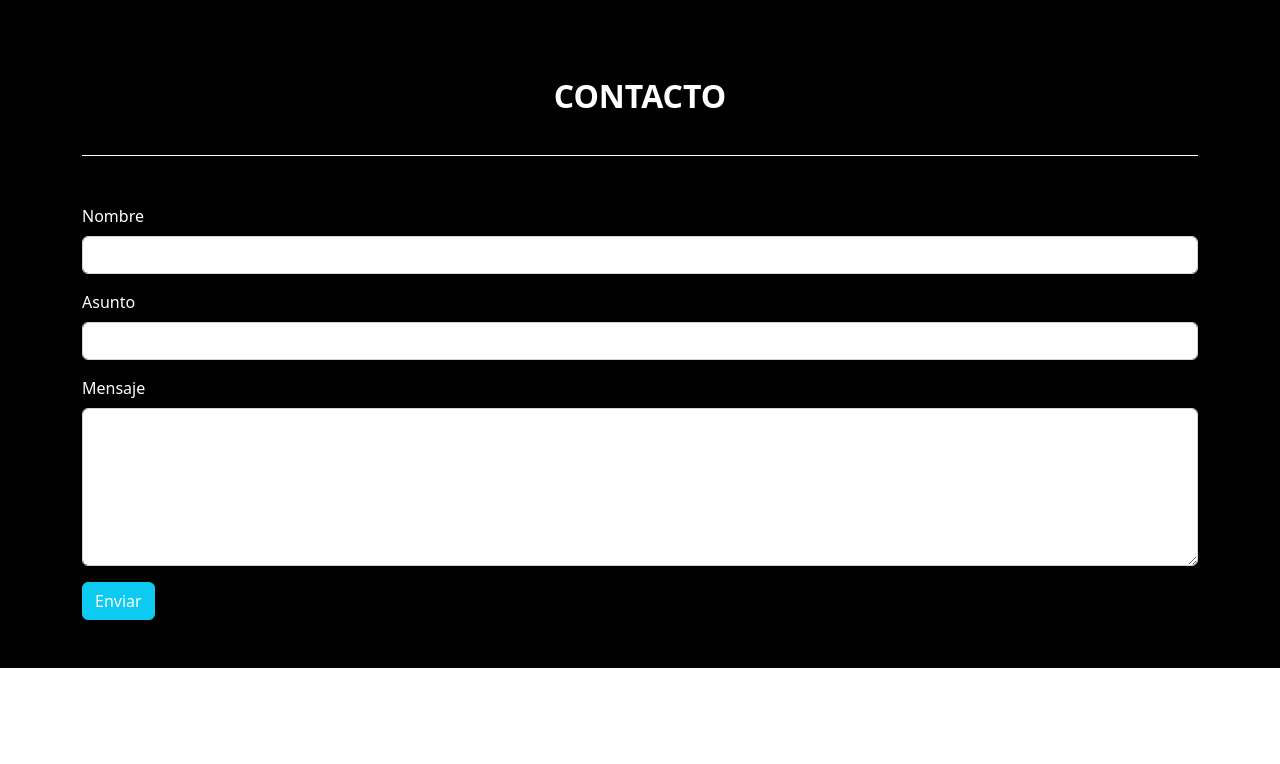
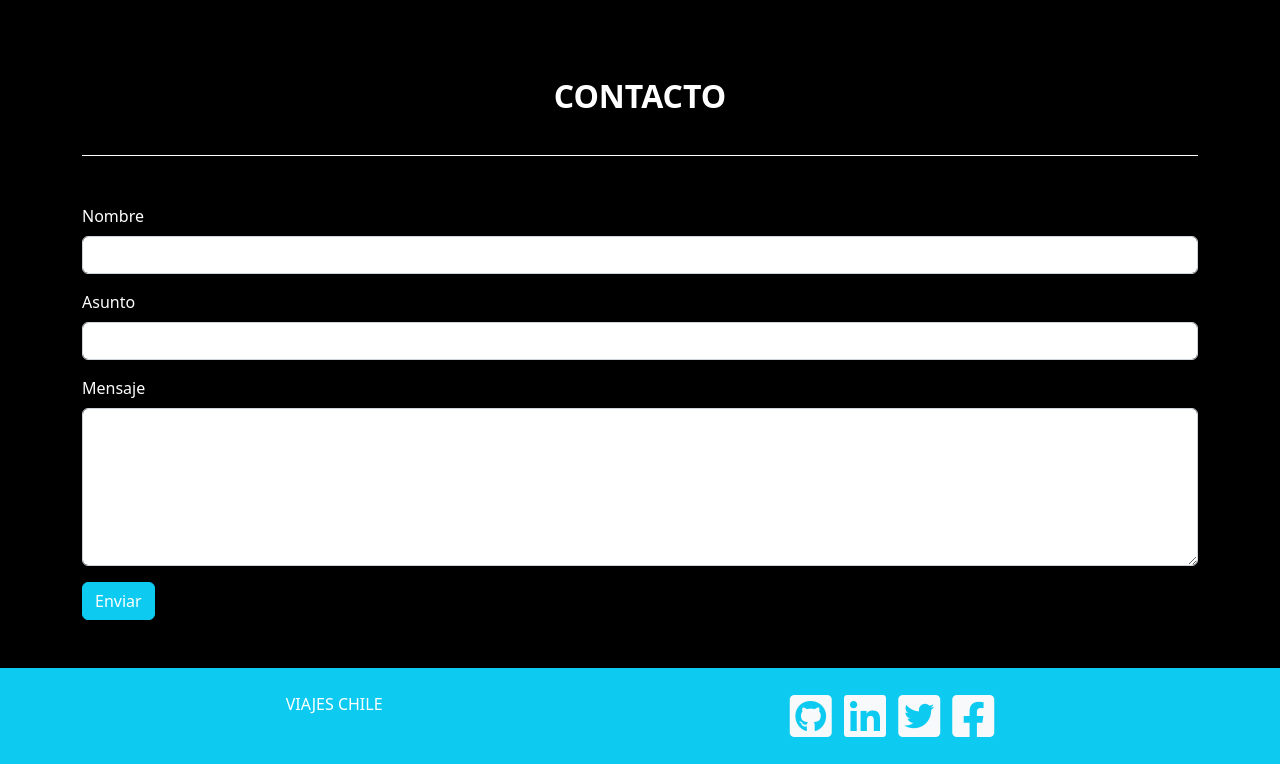
Before and after one commit to osmunozb/viajes_chile, a plain HTML site: page index.html in a window 1280 px wide. Shown: the part 1974-2738 px from the top of the page. Before the commit the page ends 2642 px from the top, so only its background shows below. Drawn offline with nearby package versions, Linux system fonts and the light colour scheme.

Commit message:
Footer con íconos

```diff
--- a/index.html
+++ b/index.html
@@ -402,6 +402,24 @@
         </section>
     </main>
 
+
+    <footer class="bg-info py-4">
+        <div class="container">
+            <div class=" text-center d-sm-flex justify-content-around">
+                <div>
+                    <a class="text-decoration-none text-white link-footer text-uppercase" href="#">Viajes
+                        Chile</a>
+                </div>
+                <div class="text-white pt-3 pt-sm-0">
+                    <a class="link-light" href="#"><i class="fa-brands fa-square-github fa-3x"></i></a>
+                    <a class="link-light" href="#"><i class="ms-2 fa-brands fa-linkedin fa-3x"></i></a>
+                    <a class="link-light" href="#"><i class="ms-2 fa-brands fa-square-twitter fa-3x"></i></a>
+                    <a class="link-light" href="#"><i class="ms-2 fa-brands fa-square-facebook fa-3x"></i></a>
+                </div>
+            </div>
+        </div>
+    </footer>
+
     <!-- JS Bootstrap 5.2.1 -->
     <script src="https://cdn.jsdelivr.net/npm/bootstrap@5.2.1/dist/js/bootstrap.bundle.min.js"
         integrity="sha384-u1OknCvxWvY5kfmNBILK2hRnQC3Pr17a+RTT6rIHI7NnikvbZlHgTPOOmMi466C8"
```
